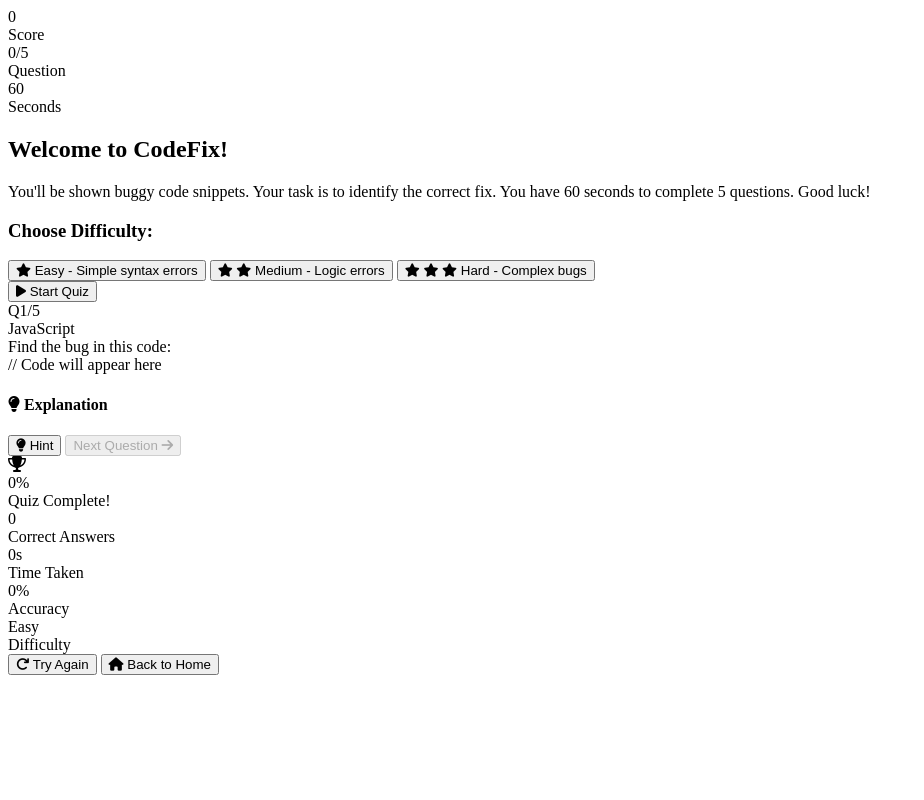
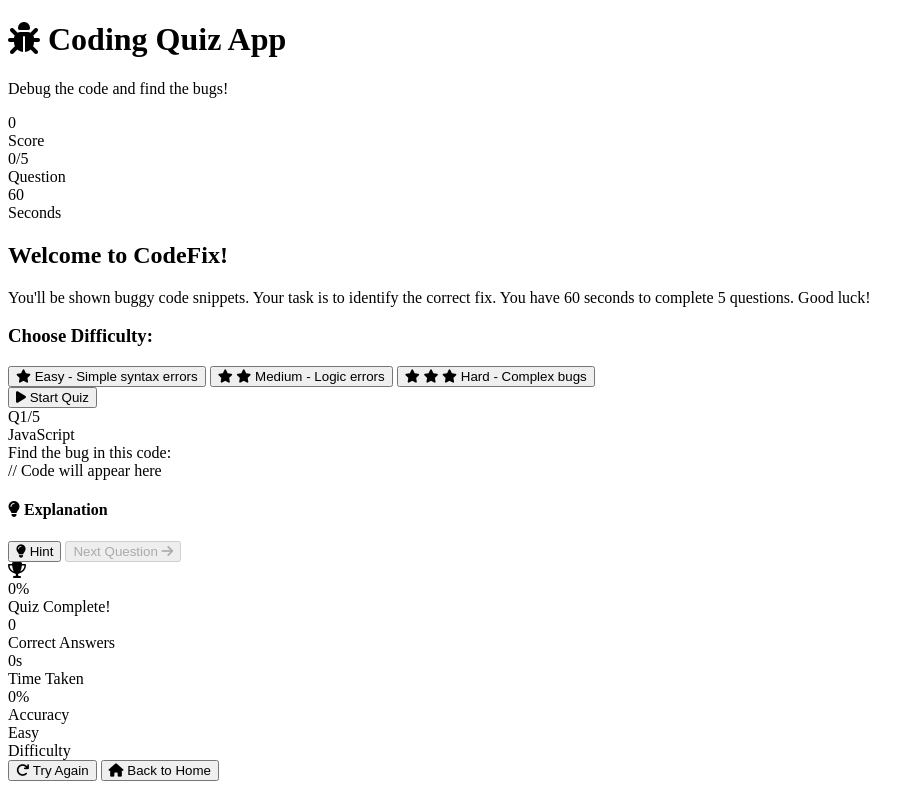
Before and after one commit to mahfujur221/CodingQuiz, a plain HTML site: page index.html in a window 1280 px wide. Shown: the whole page, without its empty margins (0-924 px from the left). Drawn offline with Linux system fonts and the light colour scheme.

Commit message:
complete html

```diff
--- a/index.html
+++ b/index.html
@@ -8,6 +8,14 @@
     <link rel="stylesheet" href="./style.css">
 </head>
 <body>
+        <div class="container">
+        <div class="card">
+
+            <div class="header">
+                <h1><i class="fas fa-bug"></i> Coding Quiz App</h1>
+                <p>Debug the code and find the bugs!</p>
+            </div>
+
                 <div class="stats">
                 <div class="stat-item">
                     <div class="stat-value" id="score-value">0</div>
@@ -85,6 +93,7 @@
                     </div>
                 </div>
 
+                <!-- Results Screen -->
                 <div class="screen results-screen" id="results-screen">
                     <div class="results-icon">
                         <i class="fas fa-trophy"></i>
@@ -121,5 +130,12 @@
                         </button>
                     </div>
                 </div>
+            </div>
+        </div>
+    </div>
+
+    <script src="./script.js"></script>
+
+
 </body>
 </html>
```
